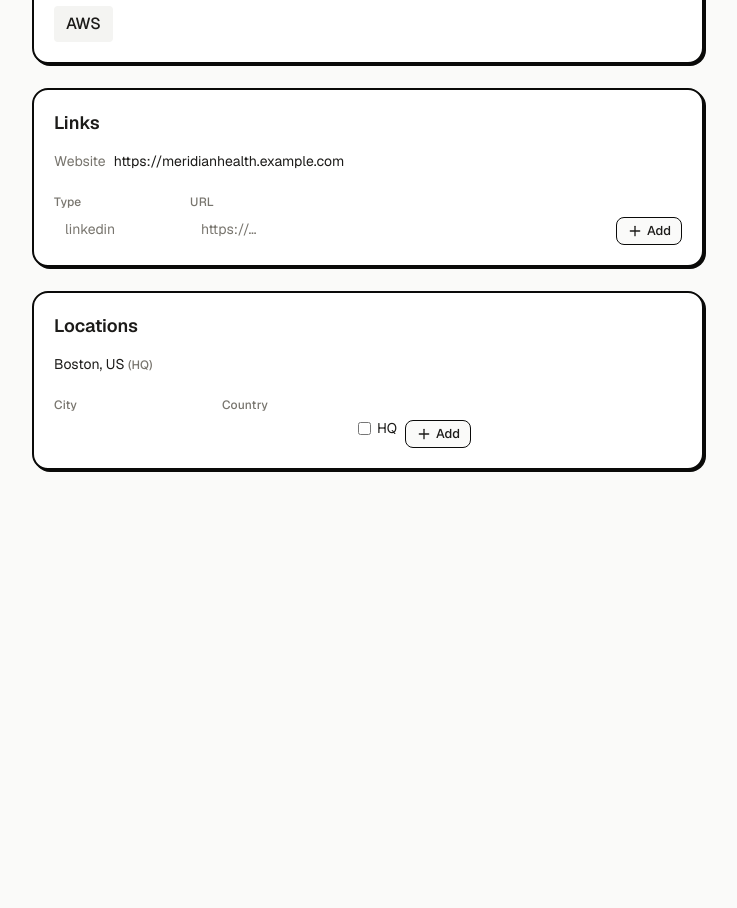
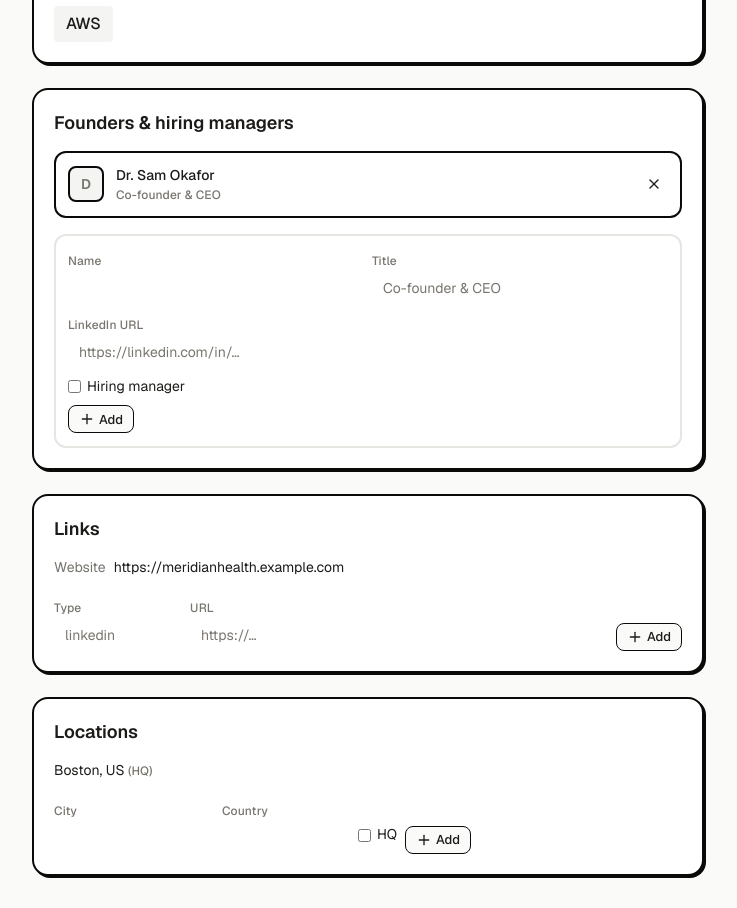
Before and after one commit to prerak09/Verity, a Next.js app: page /company/profile in a window 1280 px wide. Shown: the part 1339-2247 px from the top of the page, without its empty margins (248-985 px from the left). Before the commit the page ends 1841 px from the top, so only its background shows below. Built offline with nearby package versions, Linux system fonts and the light colour scheme; no server answers.

Commit message:
feat(fe): Phase 4.5 — founders/hiring-managers repeatable editor
Builds against the two groups FounderDTO actually supports (founders
vs. hiring managers via isHiringManager), not the four PRD §17 labels.

```diff
--- a/TEAM/DEV-B-todo.md
+++ b/TEAM/DEV-B-todo.md
@@ -43,7 +43,7 @@ Branch prefix: `feat/fe-…`. After each task: **tick this file + `MASTER-CHECKL
 - [x] 4.2 Company Dashboard modules (verification banner, analytics cards, completeness %, internship counts) (PRD §15.2)
 - [x] 4.3 Company Profile Editor forms — all §17 modules, autosave + "last saved" indicator (FR-11)
 - [x] 4.4 Logo/media upload widget (Cloudinary signed preset from Dev A) (FR-16)
-- [ ] 4.5 Founders/co-founders/hiring-managers/recruiters repeatable editors (PRD §17)
+- [x] 4.5 Founders/co-founders/hiring-managers/recruiters repeatable editors (PRD §17)
 - [ ] 4.6 Internship Manager UI — table, inline status toggle, create/edit/archive forms (PRD §14.2)
 - [ ] 4.7 Team Members UI — invite, roles OWNER/RECRUITER, revoke, transfer ownership (FR-04)
 - [ ] 4.8 Company News CMS UI (last-10) (C6)
--- a/TEAM/MASTER-CHECKLIST.md
+++ b/TEAM/MASTER-CHECKLIST.md
@@ -2,7 +2,7 @@
 
 Single tracker for **both** devs. Tags: `[BE]` = Dev A (data & logic), `[FE]` = Dev B (UI). **Whoever finishes a task ticks it here in the same PR** — so `main` always shows live progress from both at once. Detail: `DEV-A-todo.md`, `DEV-B-todo.md`. Rules: `00-work-division.md`.
 
-Progress: **77 / 94 complete** — BE 50/50 ✅ · FE 27/44
+Progress: **78 / 94 complete** — BE 50/50 ✅ · FE 28/44
 
 ---
 
@@ -86,7 +86,7 @@ Progress: **77 / 94 complete** — BE 50/50 ✅ · FE 27/44
 - [x] `[FE]` Company Dashboard modules
 - [x] `[FE]` Company Profile Editor (autosave + last-saved)
 - [x] `[FE]` logo/media upload widget
-- [ ] `[FE]` founders/team repeatable editors
+- [x] `[FE]` founders/team repeatable editors
 - [ ] `[FE]` Internship Manager UI
 - [ ] `[FE]` Team Members UI (invite/roles/revoke/transfer)
 - [ ] `[FE]` Company News CMS UI
--- /dev/null
+++ b/features/companies/components/FoundersEditor.tsx
@@ -0,0 +1,168 @@
+"use client";
+
+import { useState } from "react";
+import { Plus, X, Link2 } from "lucide-react";
+
+import { addFounder, removeFounder } from "@/features/companies/actions";
+import type { FounderDTO } from "@/types";
+import { Input } from "@/components/ui/input";
+import { Button } from "@/components/ui/button";
+
+/**
+ * PRD §17 groups these as Founders/Co-founders/Hiring Managers/Recruiters,
+ * but FounderDTO only has one boolean (isHiringManager) — the schema
+ * doesn't distinguish co-founder from founder, or recruiter from hiring
+ * manager. Building against the two groups the data actually supports.
+ */
+export function FoundersEditor({
+  companyId,
+  initialFounders,
+}: {
+  companyId: string;
+  initialFounders: FounderDTO[];
+}) {
+  const [founders, setFounders] = useState(initialFounders);
+  const [name, setName] = useState("");
+  const [title, setTitle] = useState("");
+  const [linkedinUrl, setLinkedinUrl] = useState("");
+  const [isHiringManager, setIsHiringManager] = useState(false);
+  const [pending, setPending] = useState(false);
+  const [removingId, setRemovingId] = useState<string | null>(null);
+  const [error, setError] = useState<string | null>(null);
+
+  async function handleAdd() {
+    if (!name.trim()) return;
+    setPending(true);
+    setError(null);
+
+    const result = await addFounder(companyId, {
+      name,
+      title: title || undefined,
+      linkedinUrl: linkedinUrl || undefined,
+      isHiringManager,
+    });
+
+    setPending(false);
+    if (result.success) {
+      setFounders((prev) => [
+        ...prev,
+        {
+          id: result.data.id,
+          name,
+          title: title || null,
+          linkedinUrl: linkedinUrl || null,
+          twitterUrl: null,
+          photoUrl: null,
+          isHiringManager,
+        },
+      ]);
+      setName("");
+      setTitle("");
+      setLinkedinUrl("");
+      setIsHiringManager(false);
+    } else {
+      setError(result.error.message);
+    }
+  }
+
+  async function handleRemove(founderId: string) {
+    setRemovingId(founderId);
+    setError(null);
+    const result = await removeFounder(companyId, founderId);
+    setRemovingId(null);
+
+    if (result.success) {
+      setFounders((prev) => prev.filter((f) => f.id !== founderId));
+    } else {
+      setError(result.error.message);
+    }
+  }
+
+  return (
+    <div className="space-y-4">
+      {founders.length > 0 && (
+        <ul className="space-y-2">
+          {founders.map((founder) => (
+            <li
+              key={founder.id}
+              className="flex items-center gap-3 rounded-lg border-2 border-border bg-card p-3"
+            >
+              <div
+                aria-hidden
+                className="flex size-9 shrink-0 items-center justify-center rounded-md border-2 border-border bg-muted text-sm font-semibold text-muted-foreground"
+              >
+                {founder.name.charAt(0)}
+              </div>
+              <div className="min-w-0 flex-1">
+                <p className="truncate text-body-sm font-medium text-foreground">
+                  {founder.name}
+                </p>
+                <p className="truncate text-caption text-muted-foreground">
+                  {founder.title ?? (founder.isHiringManager ? "Hiring manager" : "Founder")}
+                </p>
+              </div>
+              {founder.linkedinUrl && (
+                <Link2 className="size-4 shrink-0 text-muted-foreground" aria-hidden />
+              )}
+              <Button
+                type="button"
+                variant="ghost"
+                size="icon-sm"
+                disabled={removingId === founder.id}
+                onClick={() => handleRemove(founder.id)}
+                aria-label={`Remove ${founder.name}`}
+              >
+                <X className="size-4" aria-hidden />
+              </Button>
+            </li>
+          ))}
+        </ul>
+      )}
+
+      <div className="rounded-lg border-2 border-border-subtle p-3">
+        <div className="grid gap-2 sm:grid-cols-2">
+          <div>
+            <label className="text-caption text-muted-foreground">Name</label>
+            <Input value={name} onChange={(e) => setName(e.target.value)} />
+          </div>
+          <div>
+            <label className="text-caption text-muted-foreground">Title</label>
+            <Input
+              value={title}
+              onChange={(e) => setTitle(e.target.value)}
+              placeholder="Co-founder & CEO"
+            />
+          </div>
+          <div className="sm:col-span-2">
+            <label className="text-caption text-muted-foreground">LinkedIn URL</label>
+            <Input
+              value={linkedinUrl}
+              onChange={(e) => setLinkedinUrl(e.target.value)}
+              placeholder="https://linkedin.com/in/…"
+            />
+          </div>
+        </div>
+        <label className="mt-2 flex items-center gap-1.5 text-body-sm text-foreground">
+          <input
+            type="checkbox"
+            checked={isHiringManager}
+            onChange={(e) => setIsHiringManager(e.target.checked)}
+          />
+          Hiring manager
+        </label>
+        <Button
+          type="button"
+          size="sm"
+          variant="outline"
+          className="mt-2"
+          onClick={handleAdd}
+          disabled={pending}
+        >
+          <Plus className="size-4" aria-hidden />
+          Add
+        </Button>
+        {error && <p className="mt-1.5 text-caption text-error-fg">{error}</p>}
+      </div>
+    </div>
+  );
+}
--- a/features/companies/components/ProfileEditor.tsx
+++ b/features/companies/components/ProfileEditor.tsx
@@ -20,6 +20,7 @@ import { Input } from "@/components/ui/input";
 import { Textarea } from "@/components/ui/textarea";
 import { Button } from "@/components/ui/button";
 import { MediaUploadWidget } from "@/features/companies/components/MediaUploadWidget";
+import { FoundersEditor } from "@/features/companies/components/FoundersEditor";
 import {
   Select,
   SelectContent,
@@ -367,6 +368,10 @@ export function ProfileEditor({
         </div>
       </SectionCard>
 
+      <SectionCard title="Founders & hiring managers">
+        <FoundersEditor companyId={company.id} initialFounders={company.founders} />
+      </SectionCard>
+
       <LinksSection companyId={company.id} initialLinks={company.links} />
       <LocationsSection companyId={company.id} initialLocations={company.locations} />
     </div>
```
